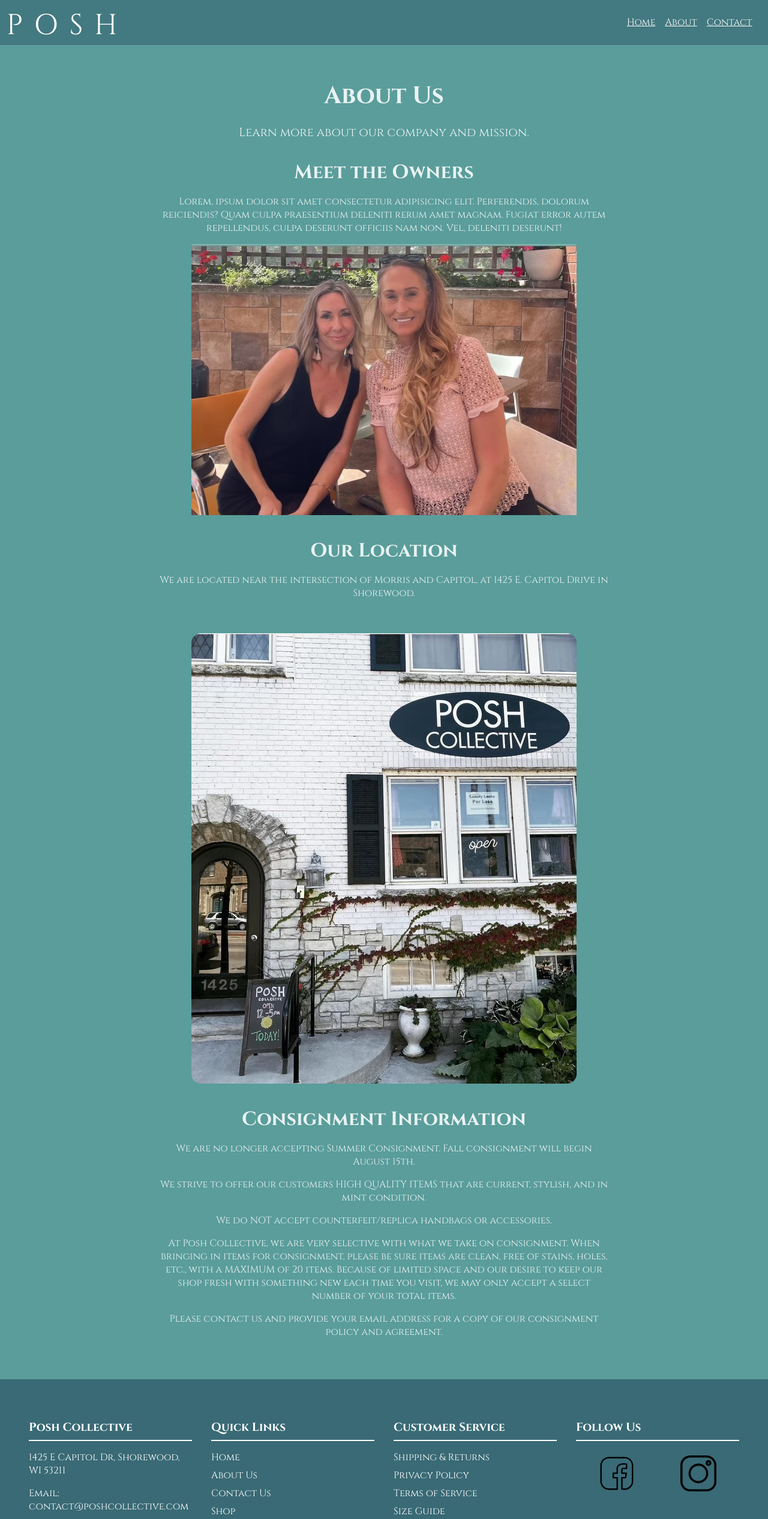
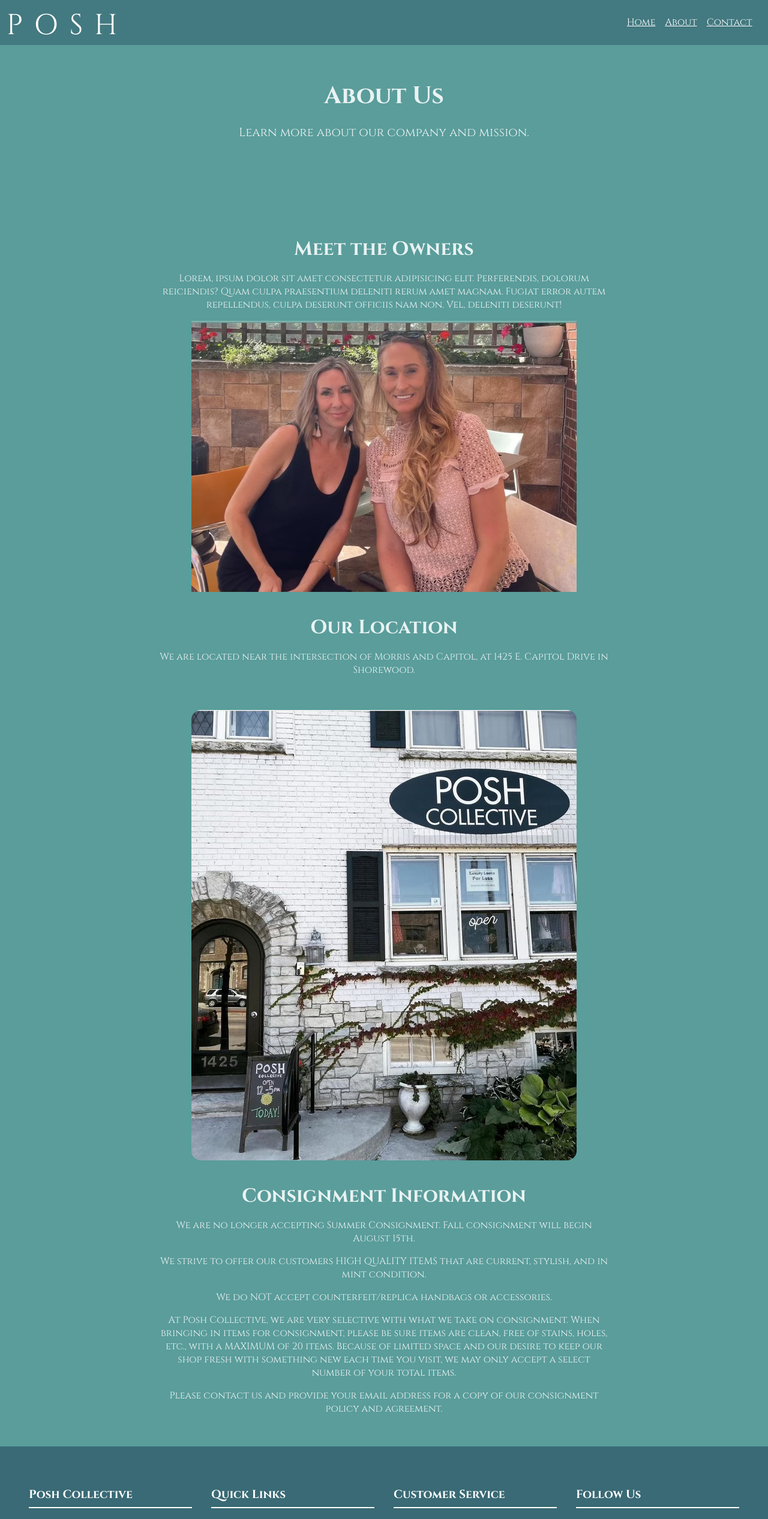
Before and after one commit to jtwiley1996/Posh-Collective, a React (Vite) app in the folder client/: page /about in a window 1280 px wide. Shown: the top 2533 px of the page at 60% size. Built offline with nearby package versions, Linux system fonts and the light colour scheme.

Commit message:
minor fix About.jsx

```diff
--- a/client/src/styling/About.css
+++ b/client/src/styling/About.css
@@ -22,7 +22,11 @@
     margin-bottom: 1rem;
   }
 
-  .location-section, .consignment-section {
+  .owner-section {
+    margin-top: 10rem;
+  }
+
+  .location-section, .consignment-section .owner-section {
     margin-bottom: 2rem;
   }
 
```
